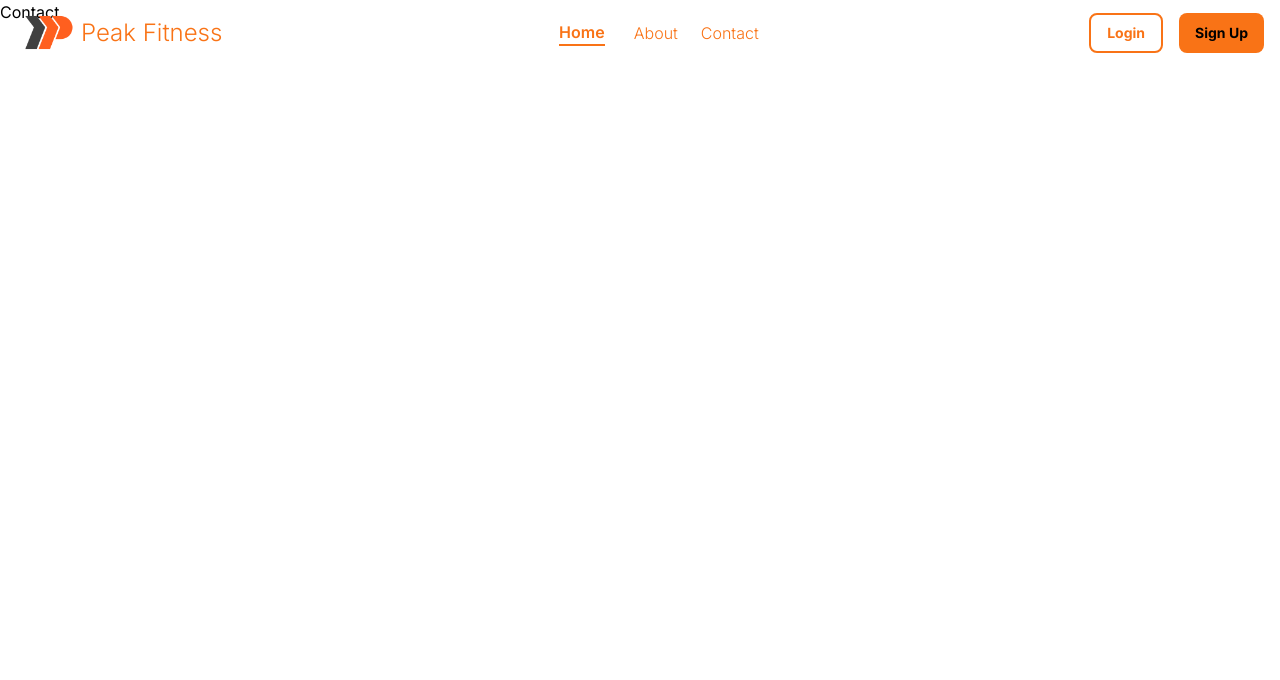
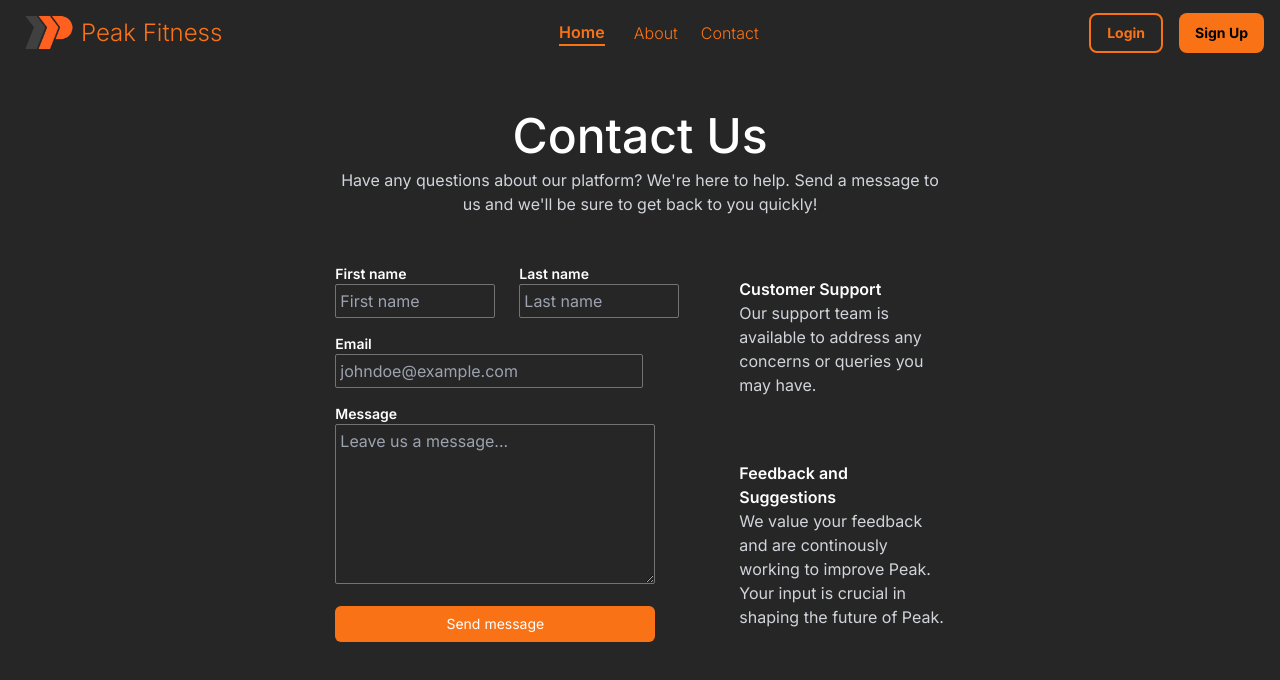
Before and after one commit to codehoover/peak_fitness, a Next.js app: page /contact in a window 1280 px wide. Shown: the top 680 px of the page. Built offline with nearby package versions, Linux system fonts and the light colour scheme.

Commit message:
added UI to contact page

```diff
--- a/app/about/page.jsx
+++ b/app/about/page.jsx
@@ -1,13 +1,14 @@
+import Link from "next/link";
+
 export default function About(){
     return(
-        <div className="grid grid-rows-4 sm:px-6 pt-48 h-screen bg-neutral-800 text-white overflow-hidden">
-
-            <section className="flex flex-col items-end gap-12 w-2/6">
+        <div className="flex flex-col sm:px-6 pt-48 pb-60 gap-12 h-full bg-neutral-800 text-white">
+            <section className="flex flex-col items-start gap-12 w-5/6">
                 <h1 className="text-5xl font-bold text-orange-500">
                     Everthing you need to achieve your goals
                 </h1>
 
-                <p className="font-semibold w-5/6">
+                <p className="font-semibold w-3/6">
                     Welcome to Peak. A fitness app dedicated to
                     providing an accessible, comprehensive, and user-friendly platform
                     for all fitness enthusiasts. Our mission is to create a platform
@@ -18,19 +19,37 @@ export default function About(){
                     Join us in our journey to make fitness accessible to all, and let's reach new heights together!
                 </p>
             </section>
-            <section></section>
-            <section></section>
 
-            <section className="flex flex-row items-center justify-center text-orange-500 gap-10">
-                <div className="w-48 h-48 border-orange-500 border rounded-lg">
+            <section className="flex flex-col items-center justify-center text-orange-500 gap-10">
+                <h1 className="text-5xl font-bold"> Key Features </h1>
+
+                <section className="flex flex-row gap-6">
+                    <div className="flex flex-col w-48 h-48 p-2 border-orange-500 border rounded-md hover:scale-105 duration-300">
                         <p> Routine Builder </p>
+                        <p className="text-xs"> Tailored workouts and nutrition plans based on your goals </p>
                     </div>
-                <div className="w-48 h-48 border-orange-500 border rounded-lg">
+                    <div className="w-48 h-48 p-2 border-orange-500 border rounded-md hover:scale-105 duration-300">
                         <p> Communication hub </p>
+                        <p className="text-xs"> Be able to communicate with friends or clients. </p>
                     </div>
-                <div className="w-48 h-48 border-orange-500 border rounded-lg">
+                    <div className="w-48 h-48 p-2 border-orange-500 border rounded-md hover:scale-105 duration-300">
                         <p> Real-time tracking </p>
+                        <p className="text-xs"> Monitor your progress from workout to workout. </p>
                     </div>
+                </section>
+
+            </section>
+
+            <section>
+                <h1 className="text-5xl font-bold text-orange-500"> Want to keep up to date with us? </h1>
+                <p> Subscribe to recieve email updates on important updates regarding our platform! </p>
+
+            </section>
+
+            <section>
+                <h1 className="text-5xl font-bold text-orange-500"> Contact Us</h1>
+                <p> Have questions or feedback? Fill out the form <Link className='text-orange-500 hover:underline' href='/contact'>here</Link>
+                &nbsp;and we'll get right back to ya!</p>
             </section>
 
         </div>
--- a/app/components/NavBar.jsx
+++ b/app/components/NavBar.jsx
@@ -5,26 +5,27 @@ import Image from 'next/image';
 import Peak_img from '../assets/peak_lm.png'
 import { useState } from 'react';
 
-export default function NavBar(){
+export default function NavBar(args){
     const [isActive, setIsActive] = useState(0)
     return(
         <div className='flex flex-row justify-between px-4 bg-transparent w-full fixed'>
             <Link className='flex flex-row text-orange-500 items-center '
-            href='/'>
+            href='/'
+            onClick={()=>setIsActive(0)}>
                 <Image src={Peak_img} width={65} height={65} alt='Peak fitness logo' priority/>
                 <h1 className='text-2xl font-light'> Peak Fitness </h1>
             </Link>
 
             <section className='grid grid-cols-3 gap-4 place-items-center text-orange-500 font-semibold'>
-                <Link className={isActive == 0 ? "border-b-2 border-orange-500 duration-150": "hover:-translate-y-0.5 hover:font-normal duration-300 font-light"}
+                <Link className={isActive == 0 ? "border-b-2 border-orange-500 duration-150": "hover:-translate-y-0.5 hover:font-normal duration-300 font-light border-none"}
                 href='/'
                 onClick={()=> setIsActive(0)}> Home </Link>
 
-                <Link className={isActive == 1 ? "border-b-2 border-orange-500 duration-150": "hover:-translate-y-0.5 hover:font-normal duration-300 font-light"}
+                <Link className={isActive == 1 ? "border-b-2 border-orange-500 duration-150": "hover:-translate-y-0.5 hover:font-normal duration-300 font-light border-none"}
                 href="/about"
                 onClick={()=> setIsActive(1)}> About </Link>
 
-                <Link className={isActive == 2 ? "border-b-2 border-orange-500 duration-150": "hover:-translate-y-0.5 hover:font-normal duration-300 font-light"}
+                <Link className={isActive == 2 ? "border-b-2 border-orange-500 duration-150": "hover:-translate-y-0.5 hover:font-normal duration-300 font-light border-none"}
                 href='/contact'
                 onClick={()=> setIsActive(2)}> Contact </Link>
             </section>
--- a/app/contact/page.jsx
+++ b/app/contact/page.jsx
@@ -1,7 +1,64 @@
 export default function Contact(){
     return(
-        <div>
-            Contact
+        <div className="flex flex-col pt-28 bg-neutral-800 p-6 h-full sm:h-screen text-white">
+            <section>
+                <div className="flex flex-col text-left sm:text-center sm:items-center gap-2 mb-12">
+                    <h1 className="text-5xl font-medium"> Contact Us </h1>
+                    <p className="text-gray-300 sm:w-3/6 ">
+                        Have any questions about our platform? We're here to help.
+                        Send a message to us and we'll be sure to get back to you quickly!
+                    </p>
+                </div>
+
+                <div className="flex flex-row items-center justify-center gap-24">
+                    <form className="flex flex-col gap-4 sm:w-3/12">
+                        <section className="flex flex-col sm:flex-row gap-6">
+                            <div className="w-full">
+                                <p className="text-sm font-semibold">First name</p>
+                                <input className="bg-transparent border border-neutral-500 rounded-sm p-1 min-w-40 sm:w-full focus:outline-none"
+                                placeholder="First name"/>
+                            </div>
+
+                            <div className="w-full">
+                                <p className="text-sm font-semibold">Last name</p>
+                                <input className="bg-transparent border border-neutral-500 rounded-sm p-1 min-w-40 sm:w-full focus:outline-none"
+                                placeholder="Last name"/>
+                            </div>
+                        </section>
+
+                        <section>
+                            <p className="text-sm font-semibold">Email</p>
+                            <input className="bg-transparent border border-neutral-500 rounded-sm p-1 min-w-80 sm:min-w-full focus:outline-none"
+                            placeholder="johndoe@example.com"/>
+                        </section>
+
+                        <section>
+                            <p className="text-sm font-semibold">Message</p>
+                            <textarea className="bg-transparent border border-neutral-500 rounded-sm p-1 min-w-80 w-full sm:h-40 focus:outline-none"
+                            placeholder="Leave us a message..."/>
+                        </section>
+
+                        <button className="bg-orange-500 p-2 min-w-80 w-full rounded-md text-sm hover:font-semibold hover:bg-orange-600 duration-300"> Send message </button>
+                    </form>
+
+                    <section className="hidden sm:flex sm:flex-col sm:w-1/6 sm:gap-16">
+                        <div>
+                            <h1 className="font-semibold"> Customer Support</h1>
+                            <p className="text-gray-300"> Our support team is available to address any concerns or queries you may have. </p>
+                        </div>
+
+                        <div>
+                            <h1 className="font-semibold"> Feedback and Suggestions </h1>
+                            <p className="text-gray-300"> We value your feedback and are continously working to improve Peak.
+                                Your input is crucial in shaping the future of Peak.
+                            </p>
+                        </div>
+
+                    </section>
+                </div>
+
+
+            </section>
         </div>
     )
 }
--- a/app/page.js
+++ b/app/page.js
@@ -1,11 +1,17 @@
+"use client";
 //should have a toggle for coach vs client information
+import NavBar from "./components/NavBar";
 import {
   ArrowRightIcon,
   ArrowTopRightIcon,
   QuestionMarkCircledIcon,
 } from "@radix-ui/react-icons";
 import Link from "next/link";
+import { useState } from "react";
+
 export default function Home() {
+  const [tab, setTab] = useState(0);
+
   return (
     <main className="bg-neutral-800 h-screen pt-20 pl-6 pb-6">
       <section className="flex flex-col justify-between h-full">
@@ -30,15 +36,16 @@ export default function Home() {
         </Link>
 
         <section className="flex flex-col text-white gap-6 ">
-          <h1 className="text-4xl sm:text-6xl w-3/6 sm:w-2/6">
+          <h1 className="text-5xl sm:text-6xl w-5/6 sm:w-2/6">
             Unlock your potential, reach your
             <span className="text-orange-500"> Peak </span>
           </h1>
-          <p className="sm:w-2/6 font-light">
-            Welcome to your health and wellness journey. Peak is a free to use
-            platform made to help you reach your goals. Build and track
-            workouts, keep intouch with your friends fitness journey's and track
-            real time progress!
+          <p className="w-5/6 sm:w-2/6 font-light">
+            Welcome to your health and wellness journey.
+            <span className="text-orange-400"> Peak </span>
+            is a free to use platform made to help you reach your goals. Build
+            and track workouts, keep intouch with your friends fitness journey's
+            and track real time progress!
           </p>
 
           <Link
```
Also changed, not shown: app/components/Tracker.jsx (+4 -4 lines). Lines whose indentation alone changed are shown as unchanged.
